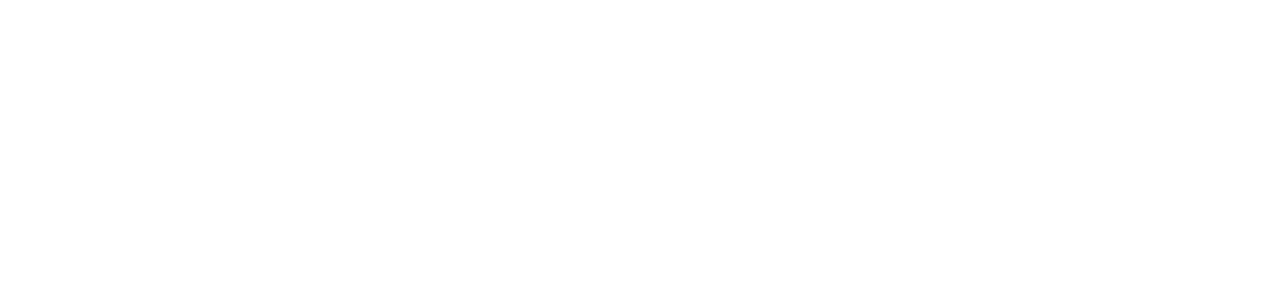
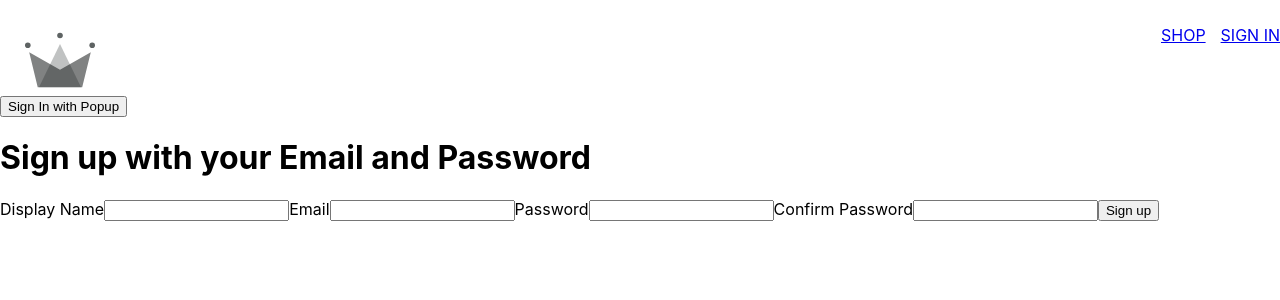
Before and after one commit to AzeemAli14/React-Ecommerce, a React (Create React App) app: page /signin in a window 1280 px wide. Before the commit this address had no page. Shown: the top 300 px of the page. Built offline with nearby package versions, Linux system fonts and the light colour scheme; the HTML template or start-up script is replaced by a standard one.

Commit message:
Firebase Configred

```diff
--- a/src/App.js
+++ b/src/App.js
@@ -2,6 +2,7 @@
 import Home from './components/routes/home/home.component'
 import { Routes, Route, Outlet } from 'react-router-dom'
 import Navigation from './components/navigation/navigation.component'
+import SignIn from './components/routes/sign-in/sign-in.component'
 
 const Shop = () => {
   return <h1>Hello shop</h1>
@@ -12,6 +13,7 @@
       <Route path='/' element={< Navigation />}>
         <Route index element={< Home />}/>
         <Route path='/shop' element={< Shop />}/>
+        <Route path='/signin' element={< SignIn />}/>
       </Route>
     </Routes>
 
--- /dev/null
+++ b/src/components/forms/signUp/signUp.form.jsx
@@ -0,0 +1,37 @@
+import React, { useState } from 'react'
+
+const defaultFormFields = {
+    displayName: "",
+    email: "",
+    password: "",
+    confirmPassword: ""
+}
+const SignUpForm = () => {
+    const [formFields, setFormFields] = useState(defaultFormFields);
+    const {displayName, email, password, confirmPassword} = formFields
+
+  return (
+    <div>
+        <h1>Sign up with your Email and Password</h1>
+        <form onSubmit={(event) => {
+            console.log(event.target.values)
+        }}>
+            <label>Display Name</label>
+            <input type="text" required/>
+
+            <label>Email</label>
+            <input type='email' required/>
+
+            <label>Password</label>
+            <input type='password' required/>
+
+            <label>Confirm Password</label>
+            <input type='password' required/>
+
+            <button type='submit'>Sign up</button>
+        </form>
+    </div>
+  )
+}
+
+export default SignUpForm
--- a/src/components/navigation/navigation.component.jsx
+++ b/src/components/navigation/navigation.component.jsx
@@ -2,6 +2,7 @@
 import { Outlet, Link } from "react-router-dom";
 import './navigation.style.scss'
 import { ReactComponent as Logo } from "../assets/crown.svg";
+import SignIn from "../routes/sign-in/sign-in.component";
 
 const Navigation = () => {
   return (
@@ -14,6 +15,9 @@
           <Link className="nav-links" to={"/shop"}>
             SHOP
           </Link>
+          <Link className='sign-in'  to={"/SignIn"}>
+            SIGN IN
+          </Link>
         </div>
       </div>
       <Outlet />
--- /dev/null
+++ b/src/components/routes/sign-in/sign-in.component.jsx
@@ -0,0 +1,33 @@
+import React, { useEffect } from "react";
+import {
+  signInWithGooglePopup,
+  createUserDocument,
+} from "../../utils/firebase/firebase.auth";
+import SignUpForm from "../../forms/signUp/signUp.form";
+
+const SignIn = () => {
+  // useEffect(() => {
+  //     const response = getRedirectResult(auth);
+  //     // console.log("Response in useEffect", response)
+  // }, [])
+
+  const onPopup = async () => {
+    const { user } = await signInWithGooglePopup();
+    console.log("response", user);
+    const userDocRef = await createUserDocument(user);
+  };
+
+  //   const onRedirect = async () => {
+  //     const { user } = await signInWithGooglePopup();
+  //     console.log("response", user);
+  //     const userDocRef = await createUserDocument(user);
+  //   };
+  return (
+    <div>
+      <button onClick={onPopup}>Sign In with Popup</button>
+      <SignUpForm />
+    </div>
+  );
+};
+
+export default SignIn;
--- /dev/null
+++ b/src/components/utils/firebase/firebase.auth.js
@@ -0,0 +1,66 @@
+// Import the functions you need from the SDKs you need
+import { initializeApp } from "firebase/app";
+import {
+  getAuth,
+  signInWithRedirect,
+  signInWithPopup,
+  GoogleAuthProvider,
+} from "firebase/auth";
+// TODO: Add SDKs for Firebase products that you want to use
+// https://firebase.google.com/docs/web/setup#available-libraries
+
+import { getFirestore, doc, getDoc, setDoc } from "firebase/firestore";
+
+// Your web app's Firebase configuration
+const firebaseConfig = {
+  apiKey: "AIzaSyBMXRgl4Jk3Imw8uHexeZt1neqb44Yvvus",
+  authDomain: "react-commerce-64c9c.firebaseapp.com",
+  projectId: "react-commerce-64c9c",
+  storageBucket: "react-commerce-64c9c.appspot.com",
+  messagingSenderId: "493518780793",
+  appId: "1:493518780793:web:7b10dddf06208d412d97a8",
+};
+
+// Initialize Firebase
+const firebaseApp = initializeApp(firebaseConfig);
+
+const authProvider = new GoogleAuthProvider();
+
+authProvider.setCustomParameters({
+  prompt: "select_account",
+});
+
+export const auth = getAuth();
+export const signInWithGooglePopup = () => signInWithPopup(auth, authProvider);
+export const signInWithGoogleRedirect = () =>
+  signInWithRedirect(auth, authProvider);
+export const db = getFirestore();
+
+export const createUserDocument = async (userAuth) => {
+  const userDocRef = doc(db, "users", userAuth.uid);
+
+  console.log("userDocRef", userDocRef);
+
+  const userSnapshot = await getDoc(userDocRef);
+
+  console.log("userSnapshot", userSnapshot);
+
+  //Check wheter the user exists or not
+  console.log("userSnapshot Exists", userSnapshot.exists());
+  if (!userSnapshot.exists()) {
+    const { displayName, email } = userAuth;
+    const createdAt = new Date();
+
+    try {
+      await setDoc(userDocRef, {
+        displayName,
+        email,
+        createdAt,
+      });
+    } catch (error) {
+      console.log("error creating the user", error.message);
+    }
+  }
+
+  return userDocRef;
+};
```
